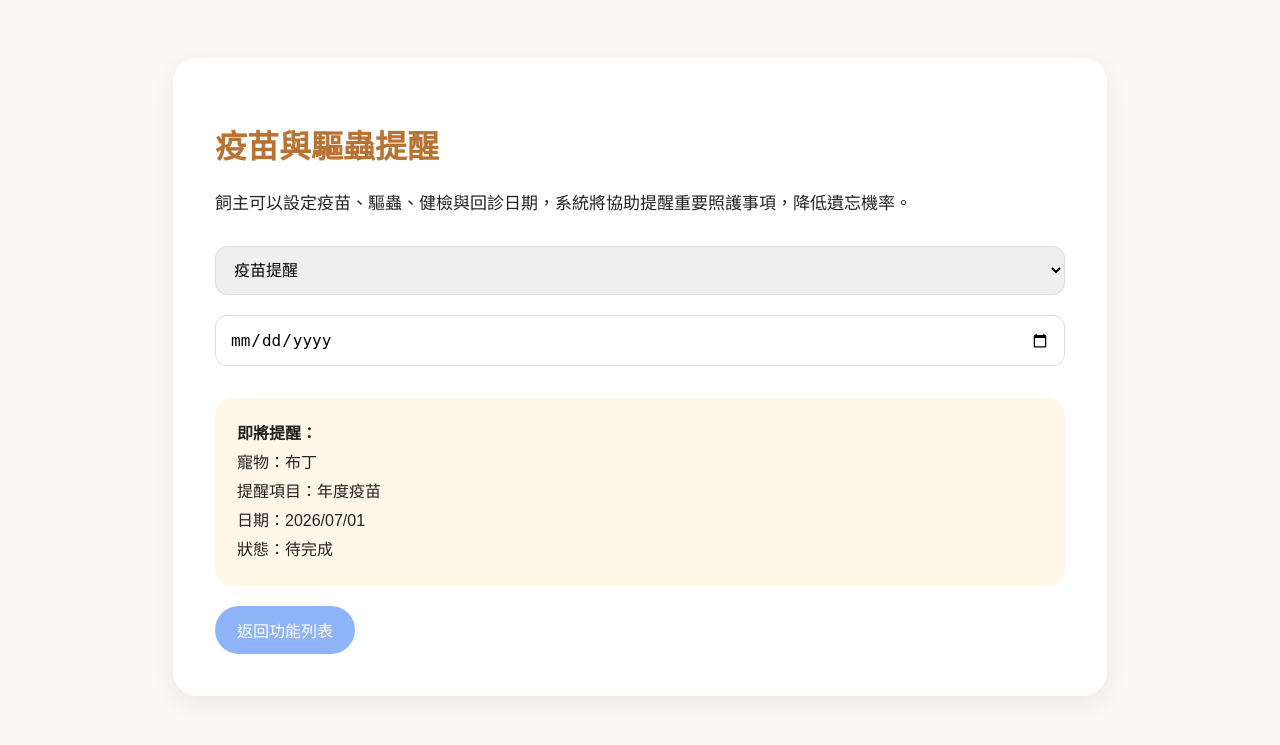
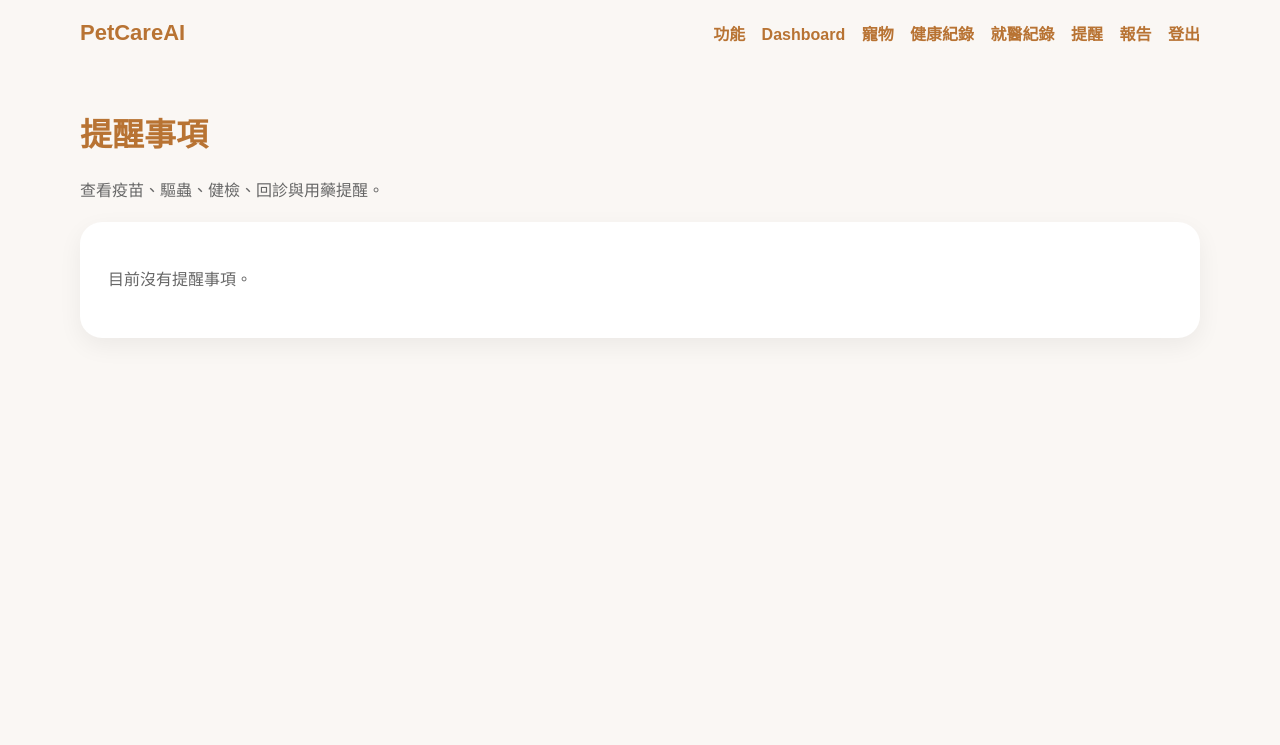
Before and after one commit to carol651104/PetCareAI, a Flask app: page /reminders in a window 1280 px wide. Shown: the top 745 px of the page. Run offline with Flask 3, Linux system fonts and the light colour scheme; the visitor is signed in with stand-in values (Sample User, id 1); data that the repository does not hold is empty.

Commit message:
Update reminders.html

```diff
--- a/templates/reminders.html
+++ b/templates/reminders.html
@@ -1,89 +1,42 @@
-<!DOCTYPE html>
-<html lang="zh-Hant">
-<head>
-    <meta charset="UTF-8">
-    <title>疫苗與驅蟲提醒</title>
-    <style>
-        body {
-            font-family: "Microsoft JhengHei", sans-serif;
-            background: #faf7f4;
-            padding: 50px;
-            color: #222;
-        }
+{% extends "base.html" %}
 
-        .box {
-            max-width: 850px;
-            margin: auto;
-            background: white;
-            padding: 42px;
-            border-radius: 24px;
-            box-shadow: 0 8px 24px rgba(0,0,0,.06);
-        }
+{% block title %}提醒事項{% endblock %}
 
-        h1 {
-            color: #b87333;
-        }
+{% block content %}
 
-        p {
-            line-height: 1.8;
-            font-size: 17px;
-        }
+<h1>提醒事項</h1>
+<p class="muted">查看疫苗、驅蟲、健檢、回診與用藥提醒。</p>
 
-        input, select {
-            width: 100%;
-            padding: 14px;
-            margin: 10px 0;
-            border: 1px solid #ddd;
-            border-radius: 12px;
-            font-size: 16px;
-            box-sizing: border-box;
-        }
+{% if reminders %}
+    {% for reminder in reminders %}
+        <div class="card">
+            <h3>{{ reminder.pet.name }}｜{{ reminder.reminder_type }}</h3>
 
-        .card {
-            background: #fff6e8;
-            padding: 22px;
-            border-radius: 18px;
-            margin-top: 22px;
-            line-height: 1.8;
-        }
+            <span class="badge {% if reminder.is_done %}done{% else %}pending{% endif %}">
+                {% if reminder.is_done %}已完成{% else %}待完成{% endif %}
+            </span>
 
-        a {
-            display: inline-block;
-            margin-top: 20px;
-            padding: 12px 22px;
-            background: #8eb4f7;
-            color: white;
-            border-radius: 999px;
-            text-decoration: none;
-        }
-    </style>
-</head>
-<body>
-<div class="box">
-    <h1>疫苗與驅蟲提醒</h1>
+            <p>
+                日期：{{ reminder.reminder_date }}<br>
+                備註：{{ reminder.note or "無" }}
+            </p>
 
-    <p>
-        飼主可以設定疫苗、驅蟲、健檢與回診日期，系統將協助提醒重要照護事項，降低遺忘機率。
-    </p>
+            <form method="POST" action="/reminder/{{ reminder.id }}/done">
+                <button class="btn btn-green" type="submit">切換完成狀態</button>
+            </form>
 
-    <select>
-        <option>疫苗提醒</option>
-        <option>驅蟲提醒</option>
-        <option>健檢提醒</option>
-        <option>回診提醒</option>
-    </select>
+            <a class="btn" href="/pets/{{ reminder.pet.id }}">查看寵物</a>
+            <a class="btn btn-brown" href="/reminder/{{ reminder.id }}/edit">修改</a>
 
-    <input type="date">
+            <form method="POST" action="/reminder/{{ reminder.id }}/delete" onsubmit="return confirm('確定刪除提醒？');">
+                <button class="btn btn-danger" type="submit">刪除</button>
+            </form>
+        </div>
+    {% endfor %}
+{% else %}
+    <div class="card">
+        <p class="muted">目前沒有提醒事項。</p>
+    </div>
+{% endif %}
 
-    <div class="card">
-        <strong>即將提醒：</strong><br>
-        寵物：布丁<br>
-        提醒項目：年度疫苗<br>
-        日期：2026/07/01<br>
-        狀態：待完成
-    </div>
-
-    <a href="/features">返回功能列表</a>
-</div>
-</body>
-</html>
+{% endblock %}
```
